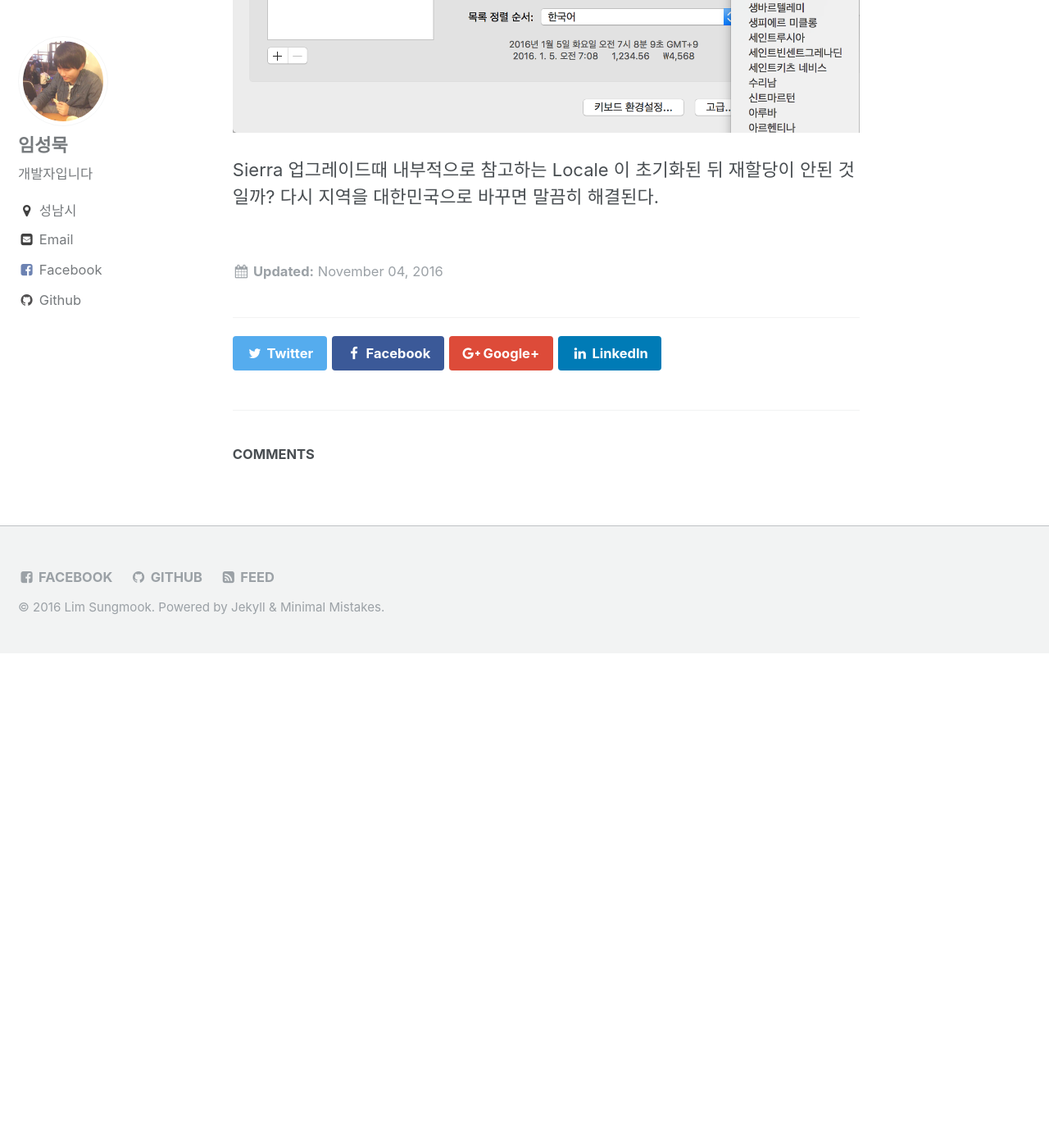
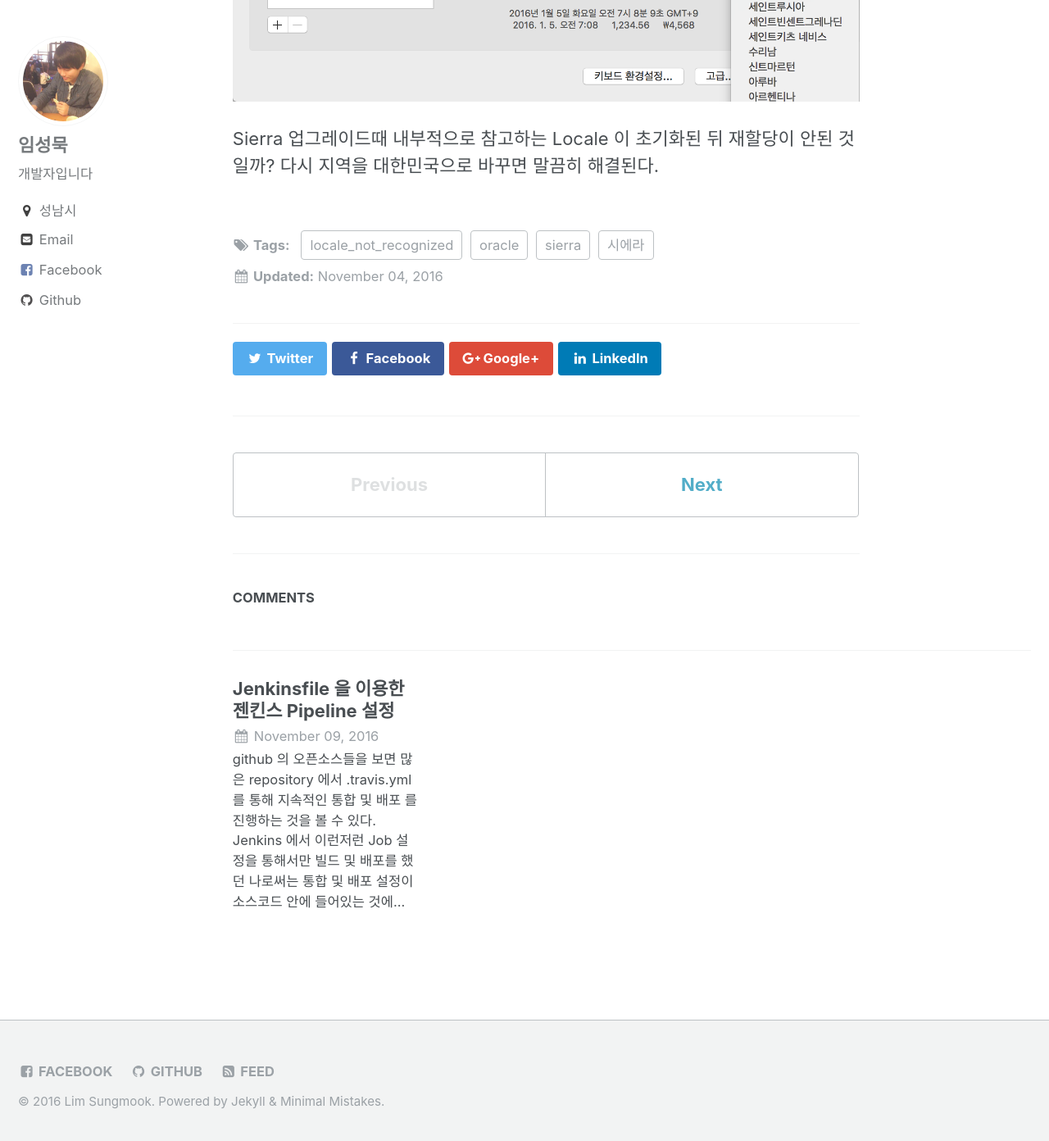
Before and after one commit to limsungmook/limsungmook, a Jekyll site: the page built from _posts/2016-11-04-locale-not-recognized-after-upgrade-sierra.md, in a window 1280 px wide and 1400 px high, scrolled down 928 px. Shown: the top 1392 px of the window at 82% size. Built offline with Jekyll 4.4.1, drawn with Linux system fonts in a browser that asks for light colours; comment, search, counter and statistics services are not loaded; before the commit the page ends 1725 px from its top, so only the background shows below that; part of the change alters nothing that is shown; some of the changed text lies outside the part shown.

Commit message:
post jenkins-pipeline & Replace read_time to date at single page

```diff
--- a/_config.yml
+++ b/_config.yml
@@ -241,7 +241,7 @@ defaults:
     values:
       layout: single
       author_profile: true
-      read_time: true
+      read_time: false
       comments: true
       share: true
       related: true
--- a/_includes/archive-single.html
+++ b/_includes/archive-single.html
@@ -30,6 +30,11 @@
         <a href="{{ post.url | absolute_url }}" rel="permalink">{{ title }}</a>
       {% endif %}
     </h2>
+      {% if post.modified %}
+        <p class="page__meta"><strong><i class="fa fa-fw fa-calendar" aria-hidden="true"></i></strong> <time datetime="{{ post.modified | date: "%Y-%m-%d" }}">{{ post.modified | date: "%B %d, %Y" }}</time></p>
+      {% elsif post.date %}
+        <p class="page__meta"><strong><i class="fa fa-fw fa-calendar" aria-hidden="true"></i></strong> <time datetime="{{ post.date | date_to_xmlschema }}">{{ post.date | date: "%B %d, %Y" }}</time></p>
+      {% endif %}
     {% if post.read_time %}
       <p class="page__meta"><i class="fa fa-clock-o" aria-hidden="true"></i> {% include read-time.html %}</p>
     {% endif %}
--- a/_posts/2016-11-04-locale-not-recognized-after-upgrade-sierra.md
+++ b/_posts/2016-11-04-locale-not-recognized-after-upgrade-sierra.md
@@ -2,6 +2,7 @@
 layout: single
 title:  "시에라(sierra) 업데이트 후 Oracle 로케일을 인식할 수 없습니다(locale not recognized) 에러가 났을 때 해결방법"
 date:   2016-11-04 17:27:23 +0900
+tags: 시에라 sierra oracle locale_not_recognized
 ---
 
 OSX 를 시에라로 업데이트한 뒤로 Oracle Client(Java로 만들어진 클라이언트들) 로 접속할 때 마다 "로케일을 인식할 수 없습니다" 에러가 떴다. `-Duser.language=ko -Duser.country=KR` 를 JVM Option 으로 추가하라는 글이 있어 추가했더니 되기는 했는데.. IntelliJ 에서 메소드를 테스트할 때 마다 설정하기도 귀찮고 해서 결과를 찾다가 놀라운 해결책을 발견했다.
--- /dev/null
+++ b/_posts/2016-11-09-jenkins-pipeline.md
@@ -0,0 +1,139 @@
+---
+layout: single
+title:  "Jenkinsfile 을 이용한 젠킨스 Pipeline 설정"
+date:   2016-11-09 16:40:23 +0900
+tags: jenkinsfile pipeline jenkins ci workflow
+published: true
+---
+
+github 의 오픈소스들을 보면 많은 repository 에서 `.travis.yml` 를 통해 지속적인 통합 및 배포 를 진행하는 것을 볼 수 있다.
+Jenkins 에서 이런저런 Job 설정을 통해서만 빌드 및 배포를 했던 나로써는 통합 및 배포 설정이 소스코드 안에 들어있는 것에서 적잖은 충격을 받았었다.
+통합 및 배포(CI & CD)에 대한 설정이 소스코드에 있으면 장점이 많다. 예전엔 젠킨스에 접속해 job들을 일일이 클릭하며 확인했었는데 아래의 내용을 소스코드로 Fix하고 공유 할 수 있게 된다.
+
+ * 소스코드 빌드 방법(maven profile 등에 대한 설정)
+ * 테스트 및 정적분석 프로세스
+ * 스테이지 별 배포 프로세스
+
+위 사항들에 대한 문서화가 소스코드에서 이루어지게 되고, 이 문서는 실제로 작동하는 살아있는 문서가 될 수 있다.
+
+지금까지는 새로운 빌드 환경이 생기면 젠킨스에서 Job 을 복사해서 사용하다보니 설정의 중복이 발생했고, 중복은 당연하게도 설정 변경 시 매우 큰 귀찮음은 물론 장애 가능성도 안겨주었다.
+
+Jenkins 는 버전 1.642.3 부터 소스코드로써 빌드 및 배포에 대한 설정을 관리하는 방식 제공하는데, 이를 [Pipeline][pipeline] 이라 한다. 코드로 정리하는 것에 대한 가치는 [Pipeline as Code][pipeline-as-code] 에 정리되어 있다.
+
+Pipeline 은 소스코드에 포함된 [Jenkinsfile] 을 통해 관리할 수 있다. 이 글에서는 기존 Job 스타일에서 Jenkinsfile 로 옮겨가는 시작점에 대해 기술해본다.
+
+## 준비
+
+기본적인 빌드가 가능한 Jenkins(버전 2.x 이상 권장) 를 준비한다. 여기서 젠킨스는 Git plugin, JDK, Maven 등 Pipeline 없이 기존 방식으로는 빌드할 수 있을 정도의 세팅이 완료된 젠킨스를 뜻한다.
+여기선 젠킨스 관리 -> Global Tool Configuration 에서 Maven 을 M3(maven 3)로 설정해놓았다
+![Maven install as M3]({{ site.url }}/assets/2016-11-09/M3_maven_install.png)
+
+## 설치
+
+젠킨스 관리 -> 플러그인 관리에서 `Pipeline Plugin` 을 설치한다.
+
+## 설정
+
+젠킨스에서 `Pipeline` Job 을 만든다.
+![Create pipeline job]({{ site.url }}/assets/2016-11-09/create_pipeline_job.png)
+
+Job 을 만든 후에 복잡하게 설정을 할 필요는 없다. 통합 및 배포에 대한 Workflow 는 소스코드 안에 존재한다.
+
+![Write github url and Jenkinsfile path]({{ site.url }}/assets/2016-11-09/setup_job.png)
+
+Pipeline Definition 엔 Pipeline Script 도 존재하는데, 이 설정으로 하면 소스코드 안에 Jenkinsfile 을 만들 필요 없이 잡 설정 내의 Inline 으로 스크립팅을 할 수 있다.
+이 예제에선 소스코드 내의 Jenkinsfile 로 진행한다.
+여기서 Jenkinsfile.groovy 를 사용한 것을 볼 수 있는데 젠킨스에서 구현한 Pipeline as Code 는 Groovy Script 를 통해 실행된다.
+공식 홈페이지에서 권장하는 파일 이름은 Jenkinsfile 이지만 IDE 의 지원을 받아 스크립트를 원활하게 작성하려면 .groovy extension 이 붙어있는게 편해 실제 프로젝트에선 이렇게 진행하고 있다.
+
+이제 Jenkins 설정은 완료 되었다! 이제 파이프라인의 Spec 이 정의된 Jenkinsfile.groovy 을 만들면 된다.
+
+## Pipeline as Code
+
+이 예제에선 소스코드 통합 시 가장 흔하게 발생할 수 있는 두 가지 요구사항을 충족해보고자 한다.
+
+* 빠른 배포 파일 생성을 위해 Test 를 Skip 한다.
+* Job마다 Profile 을 선택적으로 적용한다.
+
+위 두 요구사항과 기본적인 Build Pipeline 을 정의한 스크립트는 아래와 같다.
+
+{% highlight groovy linenos %}
+
+node {
+    // Jenkins 파일에서 취급하는 파라미터들을 미리 정의한다.
+    // 아래와 같이 미리 정의하면 Jenkins Job 이 Parametrized Job 이 되며 기본 변수들이 들어가게 된다
+    properties(
+            [
+                    [$class: 'ParametersDefinitionProperty', parameterDefinitions:
+                            [
+                                    [$class: 'BooleanParameterDefinition', defaultValue: false, description: '테스트를 Skip 할 수 있습니다. 선택 시 테스트를 건너뛰고 체크아웃 - 빌드 - 아카이빙만 진행합니다', name: 'skipTests']
+                                    , [$class: 'StringParameterDefinition', defaultValue: 'hsqldb', description: 'Spring Boot 에서 Active 할 Profile 들을 쉼표로 분리해서 입력하세요. 예) hsqldb,mysql', name: 'activeProfiles']
+                            ]
+                    ]])
+
+    def mvnHome
+
+    stage('Preparation') { // for display purposes
+        echo "Current workspace : ${workspace}"
+        // Get the Maven tool.
+        // ** NOTE: This 'M3' Maven tool must be configured
+        // **       in the global configuration.
+        mvnHome = tool 'M3'
+    }
+    stage('Checkout') {
+        // Get some code from a Git repository
+        checkout scm
+    }
+    if (skipTests != true) {
+        stage('Test') {
+            sh "'${mvnHome}/bin/mvn' -Dspring.profiles.active=${activeProfiles} -Dmaven.test.failure.ignore -B verify"
+        }
+        stage('Store Test Results') {
+            junit '**/target/surefire-reports/TEST-*.xml'
+        }
+    }
+    stage('Build') {
+        sh "'${mvnHome}/bin/mvn' -Dspring.profiles.active=${activeProfiles} -Dmaven.test.skip=true clean install"
+    }
+    stage('Archive') {
+        archive '**/target/*.jar'
+    }
+    stage('Deploy') {
+        echo "Deploy is not yet implemented"
+    }
+}
+
+{% endhighlight %}
+
+Pipeline 의 각 단계는 stage 로 나누어져 진행된다. 각 단계별로 실제 진행해야할 사항들을 넣으면 젠킨스 UI 에서 비주얼하게 보여진다.
+4-10line 이 조금 특별하다고 볼 수 있는데, 위 코드를 사용하여 빌드를 진행하면 Job 자체에 Parameterized Build 옵션이 켜지게 된다.
+Job 자체에 따로 Environment 를 지정할 수도 있지만 이렇게 코드 자체에 Parameter를 넣도록 강제하면 소스코드와 젠킨스 사이의 갭이 줄어들게 된다.
+이렇게 젠킨스로부터 Inject 된 변수들은 groovy 인스턴스로써 제어할 수 있게 된다.
+
+위 Pipeline 은 skipTests 옵션이 켜져 있으면 test 를 skip 하도록 분기하고 Job 마다 Spring Boot Profile 을 따로 설정할 수 있도록 구성되어있다.
+여기서 만든 파이프라인은 Preparation -> Checkout -> Test -> Store Test Results -> Build -> Archive -> Deploy 의 단계로 나누어져 있는데 필요하면 Analytics, Notification 과 같은 Stage 를 추가하면 된다.
+
+## 실행
+
+소스를 Checkout 받지 않은 상태인 처음 빌드엔 Build with Paramterers 가 나타나지 않는다.
+일단 빌드를 한번 실패해야만 Build with Parameters 가 나타나 아래 화면으로 빌드할 수 있다.
+
+![Build with parameters]({{ site.url }}/assets/2016-11-09/build_with_parameters.png)
+
+빌드를 실행하면 최종 결과가 아래와 같이 나오게 된다
+
+![Build Pipeline Result]({{ site.url }}/assets/2016-11-09/build_pipeline_result.png)
+
+## 아쉬운 점
+
+Jenkins 의 투박한 방식은 약간 아쉬움이 남는다.
+예를 들면 위 4-10Line 의 Properties 를 지저분하게 넣는 것 외에는 소스코드로 Job 의 구조를 강제화할 방법이 보이지 않는다.
+그리고 일단 이렇게 설정을 하게 되면 Build with Parameters 옵션이 켜져 빌드할 때 Property 를 바꿀 수 있게 된다. Job 에서 빌드하는 방식을 고정하는 것을 좋아하는 나로써는 약간의 찝찝함을 남긴다.
+
+Sample Code : [Github skeleton-ws-spring-boot](https://github.com/limsungmook/skeleton-ws-spring-boot)
+
+
+
+[pipeline]: https://jenkins.io/doc/book/pipeline/overview/
+[pipeline-as-code]: https://jenkins.io/solutions/pipeline/
+[Jenkinsfile]: https://jenkins.io/doc/book/pipeline/jenkinsfile/
```
Also changed, not shown: assets/2016-11-09/M3_maven_install.png (added), assets/2016-11-09/build_pipeline_result.png (added), assets/2016-11-09/build_with_parameters.png (added), assets/2016-11-09/create_pipeline_job.png (added), assets/2016-11-09/setup_job.png (added).
